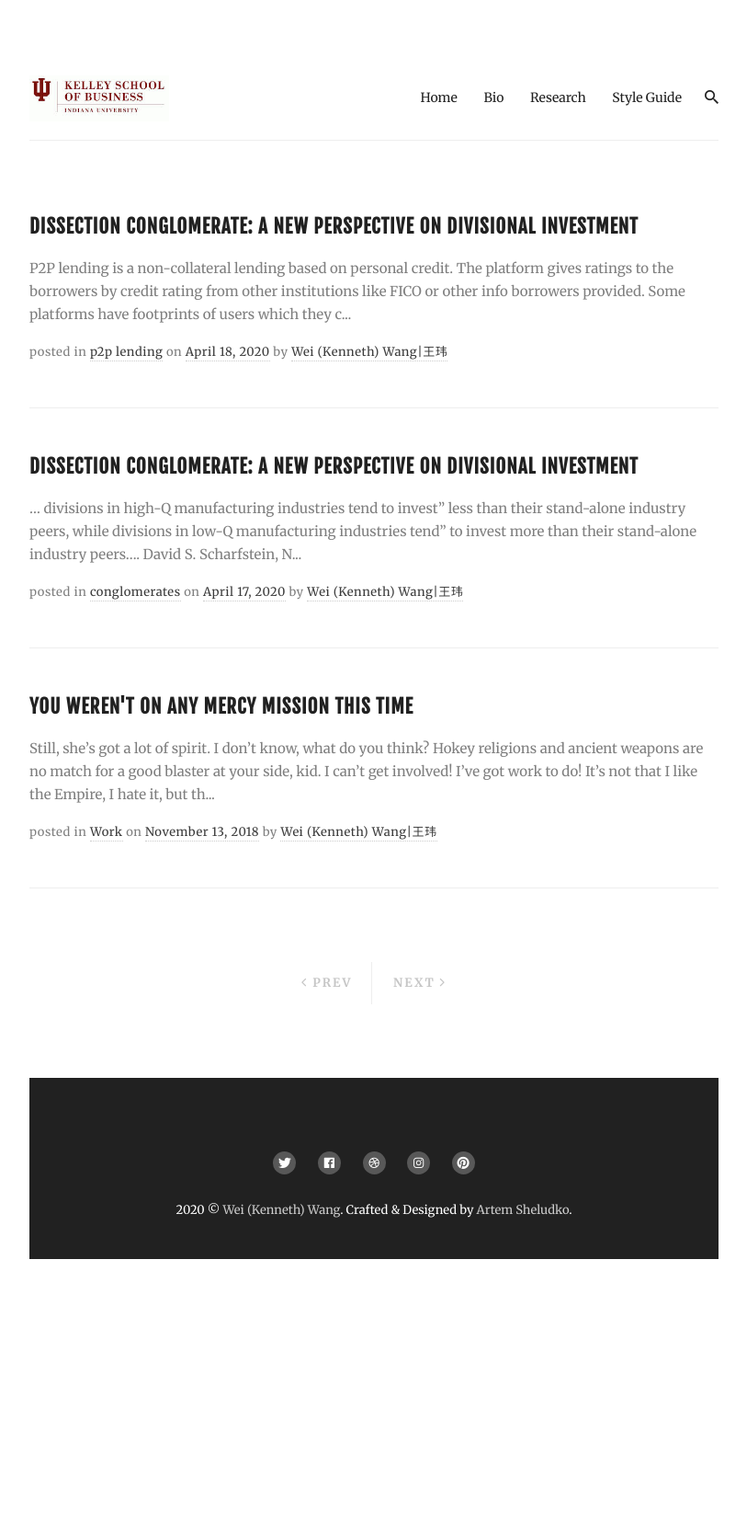
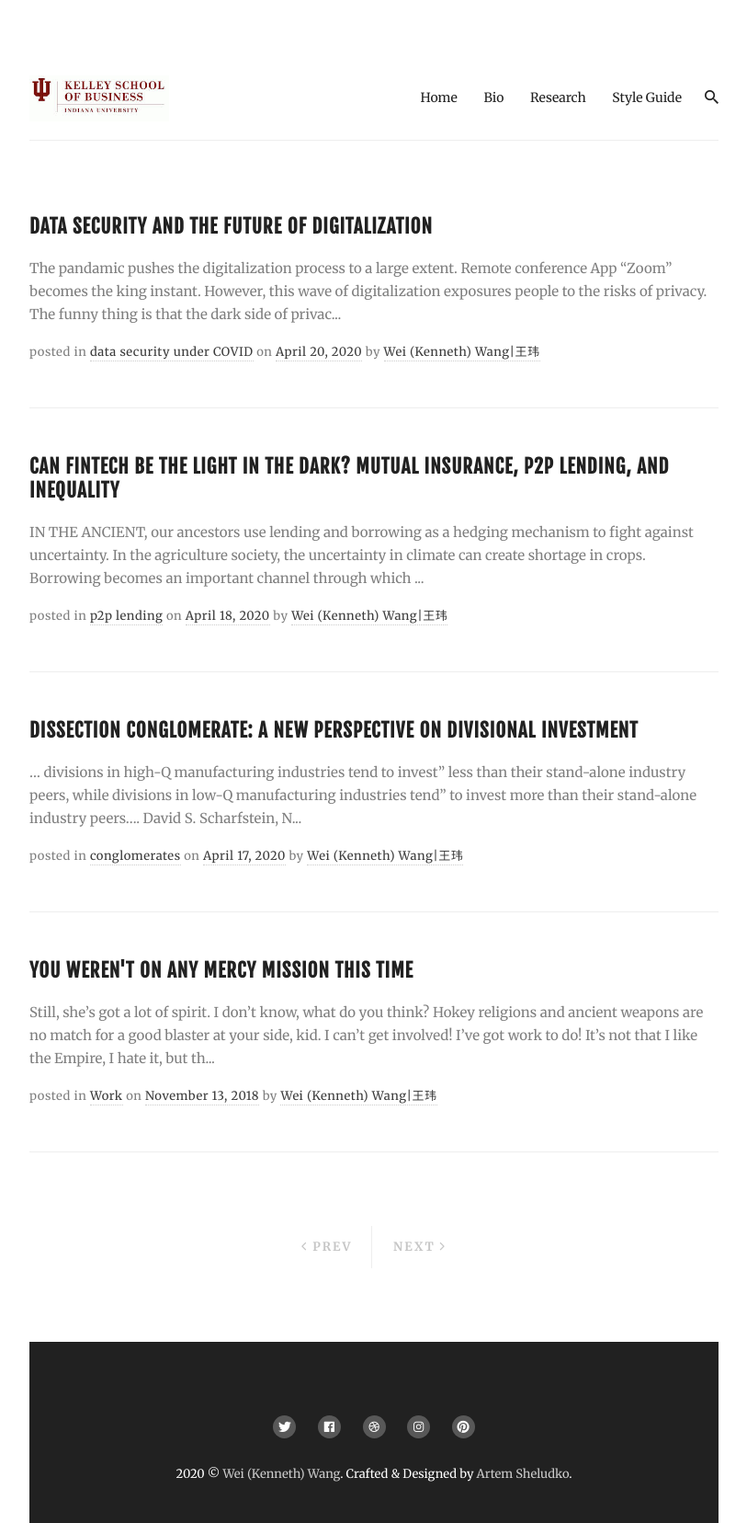
Before and after one commit to abencat/abencat.github.io, a Jekyll site: the page built from index.html, in a window 1280 px wide. Shown: the whole page at 92% size, without its empty margins (233-1046 px from the left). Built offline with Jekyll 4.4.1, drawn with Linux system fonts in a browser that asks for light colours; nearby versions of some CDN libraries; the list of posts is cut into pages by our own code; before the commit the page ends 1369 px from its top, so only the background shows below that.

Commit message:
20200419

```diff
--- a/_posts/2020-04-16-dissectingconglomerate - Copy.markdown
+++ b/_posts/2020-04-16-dissectingconglomerate - Copy.markdown
@@ -9,8 +9,20 @@ tags:   [conglomerates]
 >
 > <cite>David S. Scharfstein, NBER Working Paper No. 6352</cite>
 
+# A story
+
+Before we really step in what this paper is talking about, we need to have a brief review of three concepts: (1) firms; (2) conglomerates; (3) Tobin's Q. We need to bear in mind three questions related to these concepts: (1) why there exist firms? Why people have to form an organization like firms instead of working separately and use the market to organize everything? (2) why we look at conglomerates? Why conglomerates are special from other non-conglomerates? Are they just huge firms? (3) what is the interpretation of Tobin's Q? why it is related to investment?
+
+To really understand the first question, we need to go back to [Coarse (1937)][coarse:1937], reviewing his classic statement about the nature of firm. There are two important concepts that come from or relate to this question: internal capital market and Tobin's Q. Internal capital market, whose name distinguish itself from external capital market,
+
+It would be very helpful to catch this paper's idea if we can understand the following concepts and statements. Those concepts will be super important: (1) Tobin's Q; (2) Marginal Q; (3) Internal capital market.  And the statements include: (1) Q-theory of investment; (2) The efficiency of internal capital market. It is very luxurious to talk about three concepts in this short presentation. But it is crucial for us to understand how internal capital market comes into such an important position that we want to use conglomerate as a lab to understand it. Then we will see the big picture of this paper.
+
+
+
 Why we want to look at this problem? We want to estimate divisional tobin'q instead of just standalone tobin's Q because it gives what kind of different insights?
 
+
+# Comments
 This paper develops a new method to estimate the divisional valuation of conglomerates. Assuming that divisions in the same industry by from different conglomerates have the same Q value, the authors use quintile regression to estimate the value of conglomerate divisions. Based on their estimates, the paper found some results different from extant literature. Even though divisional investment is less sensitive to standalone q as shown in the literature, it is more sensitive to divisional q.
 
 [Lang and Stulz (1994)][lang:1994diver] forms a portfolio of comparable standalone to mimic the performance of conglomerates.
--- a/_posts/2020-04-17-canfintechbenefitspoors.markdown
+++ b/_posts/2020-04-17-canfintechbenefitspoors - Copy.markdown
@@ -1,10 +1,12 @@
 ---
 layout: post
-title:  "Dissection Conglomerate: A New Perspective on Divisional Investment"
+title:  "Can Fintech be the light in the dark? mutual insurance, P2P lending, and inequality "
 date:   2020-04-17 23:39:47 -0400
 #image:  images/02.jpg
 tags:   [p2p lending]
 ---
+IN THE ANCIENT, our ancestors use lending and borrowing as a hedging mechanism to fight against uncertainty. In the agriculture society, the uncertainty in climate can create shortage in crops. Borrowing becomes an important channel through which people can live through the hard time. In the literature, landlords are described as the bad guys using high-interests loan to exploit the poor. In fact, it is really the light in the dark that someone is offering credit when people experience unexpected shock to liquidity. With this credit, people would be able to smooth the consumption.
+
 P2P lending is a non-collateral lending based on personal credit. The platform gives ratings to the borrowers by credit rating from other institutions like FICO or other info borrowers provided. Some platforms have footprints of users which they can buy from other data companies or own themselves like Amazon or Alibaba. Literature shows that P2P lendings and bank lendings are complements. Fintech captures customers without good credit historys who are limited in access to bank lending (Tang, 2020).
 
 This paper studies the effect of Fintech on wealth inequality. California wildfires provide great empirical setting where the shocks on individual household net worth and therefore people assuming loss in wealth are exposed to poverty trap. They are more like to suffer from foreclosure (Gupta, 2019) and reduce their consumptions in a more aggressive way. However, it is hard to disentangle the effect on inequality.
--- /dev/null
+++ b/_posts/2020-04-19-zoom_data_security.markdown
@@ -0,0 +1,10 @@
+---
+layout: post
+title:  "Data Security and the Future of Digitalization"
+date:   2020-04-19 23:39:47 -0400
+#image:  images/02.jpg
+tags:   [data security under COVID]
+---
+The pandamic pushes the digitalization process to a large extent. Remote conference App "Zoom" becomes the king instant. However, this wave of digitalization exposures people to the risks of privacy. The funny thing is that the dark side of privacy leakage is mostly related to affection relationship. (See [a Sina blog][zoom-privacy])
+
+[zoom-privacy]:http://tech.sina.com.cn/csj/2020-04-17/doc-iircuyvh8270558.shtml?cre=tianyi&mod=pchp&loc=14&r=0&rfunc=73&tj=none&tr=12
```
Also changed, not shown: other parts of _posts/2020-04-16-dissectingconglomerate - Copy.markdown (+1 -0 lines).
